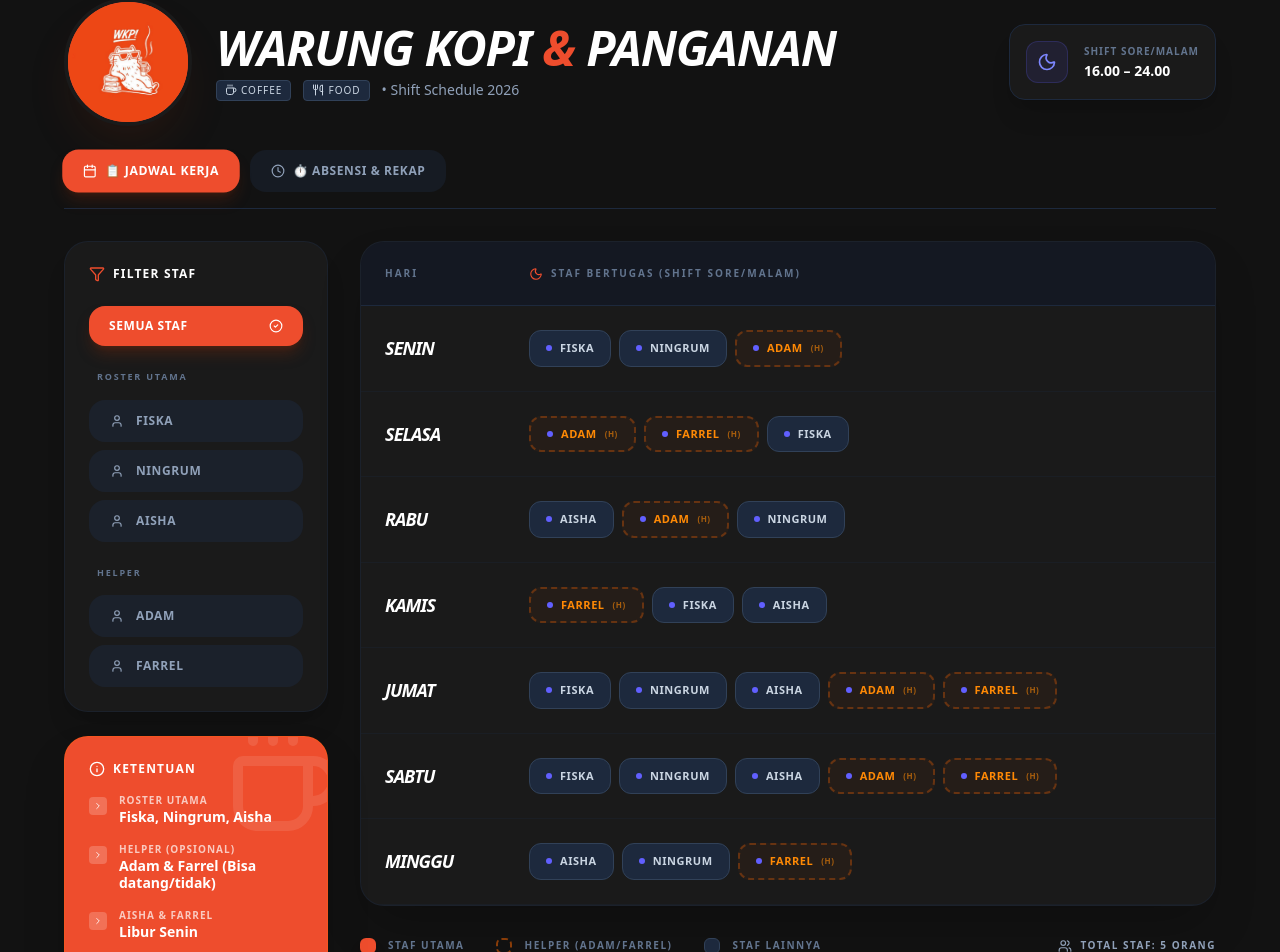
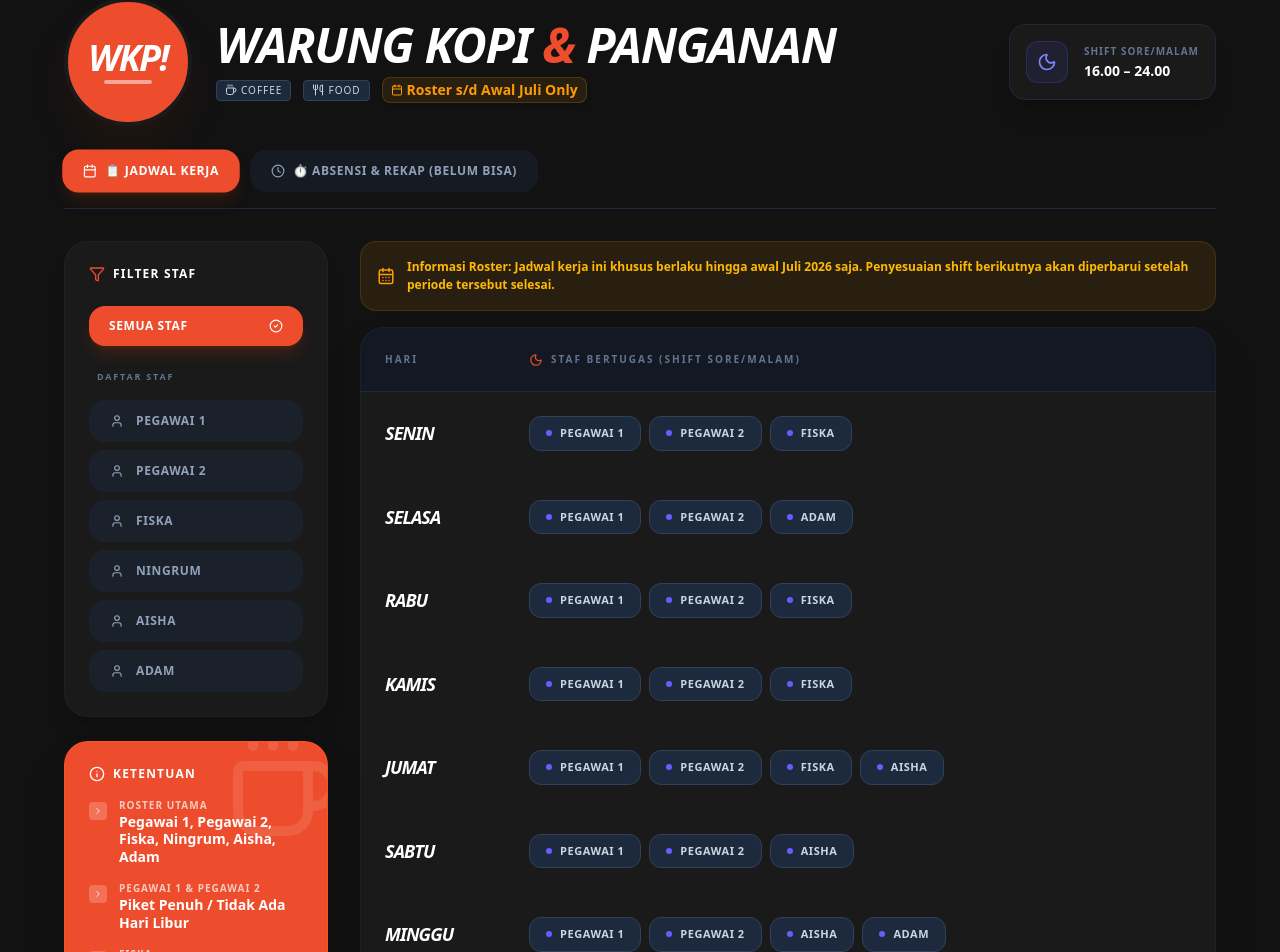
Before and after one commit to rafirafirafi262-sketch/Jadwal-Shift-Kerja, a React (Vite) app: page / in a window 1280 px wide. Shown: the part 34-986 px from the top of the page. Built offline with nearby package versions, Linux system fonts and the light colour scheme.

Commit message:
refactor: update schedule and UI branding
- Update staff roster and weekly schedule data
- Replace logo image with text-based branding
- Clean up unused assets and update page title

```diff
--- a/index.html
+++ b/index.html
@@ -2,9 +2,8 @@
 <html lang="en">
   <head>
     <meta charset="UTF-8" />
-    <link rel="icon" type="image/x-icon" href="/logo_wkp.jpeg">
     <meta name="viewport" content="width=device-width, initial-scale=1.0" />
-    <title>Warkopang</title>
+    <title>My Google AI Studio App</title>
   </head>
   <body>
     <div id="root"></div>
--- a/src/App.tsx
+++ b/src/App.tsx
@@ -1,5 +1,4 @@
 import React, { useState, useEffect } from 'react';
-import logoWkp from '/logo_wkp.jpeg';
 import {
   Calendar,
   Clock,
@@ -129,21 +128,16 @@ export default function App() {
   };
 
   return (
-     <div className="min-h-screen bg-[#121212] text-white font-sans p-4 md:p-8 selection:bg-[#EE4D2D] selection:text-white">
+    <div className="min-h-screen bg-[#121212] text-white font-sans p-4 md:p-8 selection:bg-[#EE4D2D] selection:text-white">
       <div className="max-w-6xl mx-auto">
         {/* Header Section with WKP! Branding */}
         <header className="mb-6 flex flex-col md:flex-row md:items-center justify-between gap-8">
           <div className="flex items-center gap-6">
-            {/* Bagian div di bawah ini ditambahkan overflow-hidden */}
-            <div className="w-24 h-24 md:w-32 md:h-32 bg-[#EE4D2D] rounded-full flex items-center justify-center shadow-2xl shadow-orange-900/20 border-4 border-[#1A1A1A] shrink-0 overflow-hidden">
-
-              {/* Ini adalah tag img untuk memanggil logo kamu */}
-              <img
-                src={logoWkp}
-                alt="Logo WKP"
-                className="w-full h-full object-cover"
-              />
-
+            <div className="w-24 h-24 md:w-32 md:h-32 bg-[#EE4D2D] rounded-full flex items-center justify-center shadow-2xl shadow-orange-900/20 border-4 border-[#1A1A1A] shrink-0">
+              <div className="text-center">
+                <span className="block text-3xl md:text-4xl font-black italic tracking-tighter text-white leading-none">WKP!</span>
+                <div className="h-1 w-12 bg-white mx-auto mt-1 rounded-full opacity-50"></div>
+              </div>
             </div>
             <div>
               <h1 className="text-3xl md:text-5xl font-black tracking-tight text-white uppercase italic">
@@ -158,7 +152,10 @@ export default function App() {
                   <Utensils size={12} />
                   <span>Food</span>
                 </div>
-                <span className="text-sm">• Shift Schedule 2026</span>
+                <span className="text-sm text-amber-500 font-extrabold bg-amber-500/10 px-2 py-0.5 rounded-lg border border-amber-500/20 shadow-md flex items-center gap-1">
+                  <Calendar size={12} />
+                  <span>Roster s/d Awal Juli Only</span>
+                </span>
               </div>
             </div>
           </div>
@@ -200,7 +197,7 @@ export default function App() {
             }`}
           >
             <Clock size={14} />
-            <span>⏱️ Absensi & Rekap</span>
+            <span>⏱️ Absensi & Rekap (Belum Bisa)</span>
           </button>
         </div>
 
@@ -235,27 +232,8 @@ export default function App() {
                       {selectedStaff === null && <CheckCircle2 size={14} />}
                     </button>
 
-                    <div className="mt-4 mb-2 px-2 text-[9px] font-black text-slate-500 uppercase tracking-[0.2em]">Roster Utama</div>
+                    <div className="mt-4 mb-2 px-2 text-[9px] font-black text-slate-500 uppercase tracking-[0.2em]">Daftar Staf</div>
                     {MAIN_ROSTER.map((staff) => (
-                      <button
-                        key={staff}
-                        onClick={() => setSelectedStaff(staff)}
-                        className={`px-5 py-3 rounded-2xl text-xs font-bold transition-all text-left flex items-center justify-between uppercase tracking-wider cursor-pointer ${
-                          selectedStaff === staff
-                          ? 'bg-[#EE4D2D] text-white shadow-lg shadow-orange-900/40'
-                          : 'bg-slate-800/50 text-slate-400 hover:bg-slate-800 hover:text-white border border-transparent hover:border-slate-700'
-                        }`}
-                      >
-                        <div className="flex items-center gap-3">
-                          <User size={14} />
-                          <span>{staff}</span>
-                        </div>
-                        {selectedStaff === staff && <CheckCircle2 size={14} />}
-                      </button>
-                    ))}
-
-                    <div className="mt-4 mb-2 px-2 text-[9px] font-black text-slate-500 uppercase tracking-[0.2em]">Helper</div>
-                    {HELPER_LIST.map((staff) => (
                       <button
                         key={staff}
                         onClick={() => setSelectedStaff(staff)}
@@ -300,7 +278,15 @@ export default function App() {
               </aside>
 
               {/* Main Content: Schedule Table */}
-              <main className="lg:col-span-3">
+              <main className="lg:col-span-3 space-y-4">
+                {/* Banner Jadwal Berlaku */}
+                <div className="bg-amber-500/10 border border-amber-500/15 rounded-2xl p-4 flex items-center gap-3 text-amber-400">
+                  <CalendarDays size={18} className="shrink-0 text-amber-500" />
+                  <div className="text-xs font-bold leading-normal">
+                    <span>Informasi Roster: Jadwal kerja ini khusus <strong>berlaku hingga awal Juli 2026 saja</strong>. Penyesuaian shift berikutnya akan diperbarui setelah periode tersebut selesai.</span>
+                  </div>
+                </div>
+
                 <div className="bg-[#1A1A1A] rounded-3xl shadow-2xl border border-slate-800/50 overflow-hidden">
                   <div className="overflow-x-auto">
                     <table className="w-full border-collapse">
@@ -351,15 +337,11 @@ export default function App() {
                 <div className="mt-8 flex flex-wrap items-center gap-8 text-slate-500 text-[10px] font-black uppercase tracking-[0.15em]">
                   <div className="flex items-center gap-3">
                     <div className="w-4 h-4 rounded-md bg-[#EE4D2D] shadow-lg shadow-orange-900/20"></div>
-                    <span>Staf Utama</span>
-                  </div>
-                  <div className="flex items-center gap-3">
-                    <div className="w-4 h-4 rounded-md border-2 border-dashed border-orange-500/50"></div>
-                    <span>Helper (Adam/Farrel)</span>
+                    <span>Staf Terpilih</span>
                   </div>
                   <div className="flex items-center gap-3">
                     <div className="w-4 h-4 rounded-md bg-slate-800 border border-slate-700"></div>
-                    <span>Staf Lainnya</span>
+                    <span>Staf Bertugas</span>
                   </div>
                   <div className="ml-auto flex items-center gap-2 text-slate-400">
                     <Users size={14} />
@@ -371,13 +353,30 @@ export default function App() {
           ) : (
             <motion.div
               key="attendance-view"
-              initial={{ opacity: 0, y: 15 }}
-              animate={{ opacity: 1, y: 0 }}
-              exit={{ opacity: 0, y: -15 }}
+              initial={{ opacity: 0, scale: 0.98 }}
+              animate={{ opacity: 1, scale: 1 }}
+              exit={{ opacity: 0, scale: 0.98 }}
               transition={{ duration: 0.2 }}
-              className="grid grid-cols-1 lg:grid-cols-12 gap-8"
+              className="flex flex-col items-center justify-center py-20 px-6 text-center max-w-2xl mx-auto w-full"
             >
-              {/* Form Absen - Column 4 */}
+              <div className="w-20 h-20 bg-amber-500/10 border border-amber-500/15 rounded-full flex items-center justify-center mb-6 shadow-xl text-amber-500 animate-pulse">
+                <AlertCircle size={36} />
+              </div>
+              <h2 className="text-2xl md:text-3xl font-black uppercase tracking-tight text-white mb-3">
+                Fitur Absensi Belum Bisa Digunakan
+              </h2>
+              <div className="h-1 w-16 bg-[#EE4D2D] rounded-full mb-4"></div>
+              <p className="text-slate-400 font-medium text-sm leading-relaxed mb-6">
+                Maaf, modul pencatatan dan rekapan absensi masuk saat ini masih belum aktif/belum bisa digunakan. Kami sedang mematangkan integrasi database roster baru serta kalkulasi jam kehadiran yang lebih akurat. Silakan gunakan tab <strong className="text-[#EE4D2D]">📋 Jadwal Kerja</strong> di atas untuk memantau giliran shift staf harian kami.
+              </p>
+              <div className="bg-[#1A1A1A] border border-slate-800/80 rounded-2xl px-6 py-4 flex items-center gap-3 text-left w-full sm:w-auto shadow-lg mb-8">
+                <Coffee className="text-[#EE4D2D] shrink-0" size={18} />
+                <span className="text-xs text-slate-400 font-semibold uppercase tracking-wider">Warung Kopi & Panganan • Roster Management</span>
+              </div>
+
+              {/* Sembunyikan form terdahulu */}
+              <div className="hidden">
+                {/* Form Absen - Column 4 */}
               <div className="lg:col-span-4 space-y-6">
                 <section className="bg-[#1A1A1A] rounded-3xl p-6 shadow-xl border border-slate-800/50">
                   <div className="flex items-center gap-2 mb-6 text-white font-black uppercase tracking-widest text-xs">
@@ -681,6 +680,7 @@ export default function App() {
                   )}
                 </section>
               </div>
+              </div>
             </motion.div>
           )}
         </AnimatePresence>
--- a/src/constants.ts
+++ b/src/constants.ts
@@ -1,22 +1,24 @@
 import { DailySchedule, StaffConstraint } from './types';
 
-export const MAIN_ROSTER = ['Fiska', 'Ningrum', 'Aisha'];
-export const HELPER_LIST = ['Adam', 'Farrel'];
-export const STAFF_LIST = [...MAIN_ROSTER, ...HELPER_LIST];
+export const MAIN_ROSTER = ['Pegawai 1', 'Pegawai 2', 'Fiska', 'Ningrum', 'Aisha', 'Adam'];
+export const HELPER_LIST: string[] = [];
+export const STAFF_LIST = [...MAIN_ROSTER];
 
 export const SCHEDULE_DATA: DailySchedule[] = [
-  { day: 'Senin', staff: ['Fiska', 'Ningrum', 'Adam'] },
-  { day: 'Selasa', staff: ['Adam', 'Farrel', 'Fiska'] },
-  { day: 'Rabu', staff: ['Aisha', 'Adam', 'Ningrum'] },
-  { day: 'Kamis', staff: ['Farrel', 'Fiska', 'Aisha'] },
-  { day: 'Jumat', staff: ['Fiska', 'Ningrum', 'Aisha', 'Adam', 'Farrel'] },
-  { day: 'Sabtu', staff: ['Fiska', 'Ningrum', 'Aisha', 'Adam', 'Farrel'] },
-  { day: 'Minggu', staff: ['Aisha', 'Ningrum', 'Farrel'] }
+  { day: 'Senin', staff: ['Pegawai 1', 'Pegawai 2', 'Fiska'] },
+  { day: 'Selasa', staff: ['Pegawai 1', 'Pegawai 2', 'Adam'] },
+  { day: 'Rabu', staff: ['Pegawai 1', 'Pegawai 2', 'Fiska'] },
+  { day: 'Kamis', staff: ['Pegawai 1', 'Pegawai 2', 'Fiska'] },
+  { day: 'Jumat', staff: ['Pegawai 1', 'Pegawai 2', 'Fiska', 'Aisha'] },
+  { day: 'Sabtu', staff: ['Pegawai 1', 'Pegawai 2', 'Aisha'] },
+  { day: 'Minggu', staff: ['Pegawai 1', 'Pegawai 2', 'Aisha', 'Adam'] }
 ];
 
 export const STAFF_CONSTRAINTS: StaffConstraint[] = [
-  { name: 'Roster Utama', constraint: 'Fiska, Ningrum, Aisha' },
-  { name: 'Helper (Opsional)', constraint: 'Adam & Farrel (Bisa datang/tidak)' },
-  { name: 'Aisha & Farrel', constraint: 'Libur Senin' },
-  { name: 'Jam Operasional', constraint: '16.00 – 24.00 (Shift Sore/Malam)' }
+  { name: 'Roster Utama', constraint: 'Pegawai 1, Pegawai 2, Fiska, Ningrum, Aisha, Adam' },
+  { name: 'Pegawai 1 & Pegawai 2', constraint: 'Piket Penuh / Tidak Ada Hari Libur' },
+  { name: 'Fiska', constraint: 'Jadwal Tetap (Senin, Rabu, Kamis, Jumat)' },
+  { name: 'Ningrum', constraint: 'Off / Cuti Selama 1 Minggu' },
+  { name: 'Aisha', constraint: 'Bertugas hari Jumat, Sabtu, Minggu' },
+  { name: 'Adam', constraint: 'Bertugas hari Selasa & Minggu' }
 ];
```
Also changed, not shown: logo_wkp.jpeg (deleted), src/logo_wkp.jpeg (deleted).
